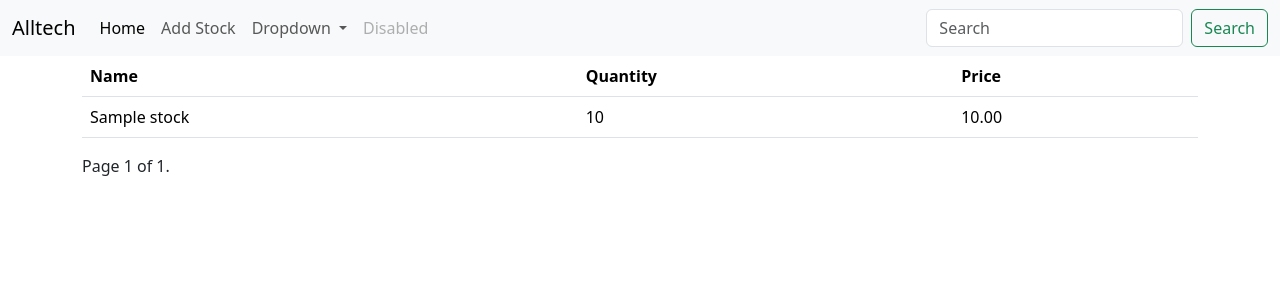
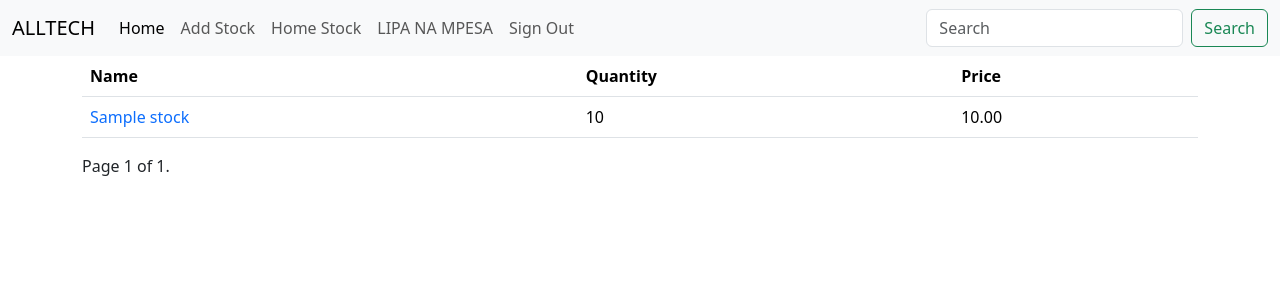
Before and after one commit to johngachara/pos, a Django app: page / in a window 1280 px wide. Shown: the top 300 px of the page. Run offline with Django 4.2, Linux system fonts and the light colour scheme; a user stored in the database is signed in; tables that the repository leaves empty hold one stand-in row (values such as "Sample post"); some libraries are stand-ins or nearby versions.

Commit message:
working prototype

```diff
--- a/Alltechmanagement/urls.py
+++ b/Alltechmanagement/urls.py
@@ -3,5 +3,18 @@ from . import views
 urlpatterns = [
     path('signin',views.signin,name='signin'),
     path('',views.homepage,name='home'),
-    path('addstock',views.add_stock,name='add_stock')
+    path('addstock',views.add_stock,name='add_stock'),
+    path('signout',views.signout,name='signout'),
+    path('homestock',views.home_stock,name='home_stock'),
+    path('addhomestock',views.add_home_stock,name='add_home'),
+    path('product/<int:product_id>',views.view_product,name='product'),
+    path('update/<int:product_id>',views.update_product,name='update'),
+    path('delete/<int:product_id>',views.delete_product,name='delete'),
+    path('search',views.search_product,name='search'),
+    path('homesearch',views.search_home_stock,name='search_home'),
+    path('homeproductview/<int:product_id>',views.view_home_stock,name='view_home_stock'),
+    path('updatehome/<int:product_id>',views.update_home_stock,name='update_home'),
+    path('deletehome/<int:product_id>',views.delete_home_stock,name='delete_home'),
+    path('dispatchpage/<int:product_id>',views.dispatch_page,name='dispatch_page'),
+    path('dispatch/<int:product_id>',views.dispatch,name='dispatch')
 ]
--- a/Alltechmanagement/views.py
+++ b/Alltechmanagement/views.py
@@ -1,11 +1,11 @@
-from django.contrib.auth import authenticate, login
+from django.contrib.auth import authenticate, login, logout
 from django.contrib.auth.decorators import login_required
 from django.core.paginator import Paginator
+from django.db.models import Q
 from django.shortcuts import render, redirect
 from django.contrib import messages
-
-from Alltechmanagement.forms import signin_form, products_form
-from Alltechmanagement.models import Shop_stock
+from Alltechmanagement.forms import signin_form, products_form, home_form
+from Alltechmanagement.models import Shop_stock, Home_stock
 
 
 # Create your views here.
@@ -19,7 +19,7 @@ def signin(request):
             user = authenticate(request,username=username,password=password)
             if user:
                 login(request,user)
-                return render(request,'home.html')
+                return redirect('home')
             else:
                 messages.error(request,'Incorrect Username or Password')
                 form = signin_form()
@@ -45,3 +45,110 @@ def add_stock(request):
             messages.error(request,'Products cannot have the same name')
             form = products_form()
     return render(request,'addstock.html',{"Form":form})
+@login_required
+def signout(request):
+    logout(request)
+    return redirect('signin')
+@login_required
+def home_stock(request):
+    products = Home_stock.objects.all()
+    paginator = Paginator(products, 15)
+    page_number = request.GET.get("page")
+    page_obj = paginator.get_page(page_number)
+    return render(request,'homestock.html',{"page_obj":page_obj})
+@login_required
+def add_home_stock(request):
+    form = home_form()
+    if request.method == 'POST':
+        form = home_form(request.POST)
+        if form.is_valid():
+            form.save()
+            return redirect('home_stock')
+        else:
+            messages.error(request, 'Products cannot have the same name')
+            form = home_form()
+    return render(request, 'addhomestock.html', {"Form": form})
+@login_required
+def view_product(request,product_id):
+    product = Shop_stock.objects.get(pk=product_id)
+    return render(request,'product.html',{"Product":product})
+
+@login_required
+def update_product(request,product_id):
+    to_update = Shop_stock.objects.get(pk=product_id)
+    form = products_form(instance=to_update)
+    if request.method == 'POST':
+        form = products_form(request.POST,instance=to_update)
+        if form.is_valid():
+            form.save()
+            return redirect('product',product_id)
+        else:
+            form = products_form(instance=to_update)
+    return render(request,'update.html',{"Form":form})
+@login_required
+def delete_product(request,product_id):
+    to_delete = Shop_stock.objects.get(pk=product_id)
+    to_delete.delete()
+    messages.error(request,f"{to_delete} Deleted Succesfully")
+    return redirect('home')
+
+@login_required
+def search_product(request):
+    search_parameter = request.GET.get('Searching')
+    data = Shop_stock.objects.filter(Q(product_name__icontains=search_parameter))
+    paginator = Paginator(data, 15)
+    page_number = request.GET.get("page")
+    page_obj = paginator.get_page(page_number)
+    return render(request,'home.html',{"page_obj":page_obj})
+@login_required
+def search_home_stock(request):
+    search_parameter = request.GET.get('Home_stock_searching')
+    data = Home_stock.objects.filter(Q(product_name__icontains=search_parameter))
+    paginator = Paginator(data, 15)
+    page_number = request.GET.get("page")
+    page_obj = paginator.get_page(page_number)
+    return render(request, 'homestock.html', {"page_obj": page_obj})
+@login_required
+def view_home_stock(request,product_id):
+    product = Home_stock.objects.get(pk=product_id)
+    return render(request,'homeproduct.html',{"Product":product})
+@login_required
+def update_home_stock(request,product_id):
+    toupdate = Home_stock.objects.get(pk=product_id)
+    form = home_form(instance=toupdate)
+    if request.method == 'POST':
+        form = home_form(request.POST,instance=toupdate)
+        if form.is_valid():
+            form.save()
+            messages.success(request,f"{toupdate} updated Successfully")
+            return redirect('view_home_stock',product_id)
+        else:
+            form = home_form(instance=toupdate)
+    return render(request,'updatehome.html',{"Form":form})
+@login_required
+def delete_home_stock(request,product_id):
+    to_delete = Home_stock.objects.get(pk=product_id)
+    to_delete.delete()
+    messages.error(request, f"{to_delete} Deleted Successfully")
+    return redirect('home_stock')
+
+@login_required
+def dispatch_page(request, product_id):
+    try:
+        product = Home_stock.objects.get(pk=product_id)
+        return render(request, 'dispatch.html', {"Product": product})
+    except Home_stock.DoesNotExist:
+        messages.error(request, "Product not found.")
+        return redirect('homeproduct')
+
+@login_required
+def dispatch(request,product_id):
+    product = Home_stock.objects.get(pk=product_id)
+    quantity = request.GET.get('dispatch_quantity')
+    if product.quantity > 0 :
+        product.quantity -= int(quantity)
+        product.save()
+        return redirect('home_stock')
+    else:
+        messages.error(request,'No stock left in database')
+        return redirect('home_stock')
--- a/djangoProject15/settings.py
+++ b/djangoProject15/settings.py
@@ -9,7 +9,7 @@ https://docs.djangoproject.com/en/4.2/topics/settings/
 For the full list of settings and their values, see
 https://docs.djangoproject.com/en/4.2/ref/settings/
 """
-
+import os.path
 from pathlib import Path
 from django.contrib import messages
 
@@ -26,7 +26,7 @@ SECRET_KEY = 'django-insecure-4wau9k9hqookos9*qzx5fuee!f64#8f$4c!nqopb7!o@4_qhp$
 # SECURITY WARNING: don't run with debug turned on in production!
 DEBUG = True
 
-ALLOWED_HOSTS = []
+ALLOWED_HOSTS = ['*']
 
 
 # Application definition
@@ -126,6 +126,7 @@ USE_TZ = True
 # https://docs.djangoproject.com/en/4.2/howto/static-files/
 
 STATIC_URL = 'static/'
+STATIC_ROOT = os.path.join(BASE_DIR,'static')
 
 # Default primary key field type
 # https://docs.djangoproject.com/en/4.2/ref/settings/#default-auto-field
--- a/templates/home.html
+++ b/templates/home.html
@@ -4,9 +4,10 @@
     <meta charset="UTF-8">
     <link href="https://cdn.jsdelivr.net/npm/bootstrap@5.3.2/dist/css/bootstrap.min.css" rel="stylesheet" integrity="sha384-T3c6CoIi6uLrA9TneNEoa7RxnatzjcDSCmG1MXxSR1GAsXEV/Dwwykc2MPK8M2HN" crossorigin="anonymous">
     <script src="https://cdn.jsdelivr.net/npm/bootstrap@5.3.2/dist/js/bootstrap.bundle.min.js" integrity="sha384-C6RzsynM9kWDrMNeT87bh95OGNyZPhcTNXj1NW7RuBCsyN/o0jlpcV8Qyq46cDfL" crossorigin="anonymous"></script>
-    <title>Title</title>
+    <title>ALLTECH</title>
 </head>
 {% include 'navbar.html' %}
+{% include 'alerts.html' %}
 <div class="container">
     <table class="table">
         <thead>
@@ -20,7 +21,7 @@
         <tbody>
             {% for item in page_obj %}
             <tr>
-                <td>{{ item.product_name }}</td>
+                <td><a href="{% url 'product' item.id %}" style="text-decoration: none;"> {{ item.product_name }}</a></td>
                 <td>{{ item.quantity }}</td>
                 <td>{{ item.price }}</td>
             </tr>
@@ -30,8 +31,8 @@
         <div class="pagination">
     <span class="step-links">
         {% if page_obj.has_previous %}
-            <a href="?page=1" class="btn btn-secondary d-inline-flex align-items-center" type="button">&laquo; first</a>
-            <a href="?page={{ page_obj.previous_page_number }}" class="btn btn-secondary d-inline-flex align-items-center" type="button">previous</a>
+            <a href="?page=1" class="btn btn-outline-secondary btn-lg px-4" type="button">&laquo; first</a>
+            <a href="?page={{ page_obj.previous_page_number }}" class="btn btn-outline-secondary btn-lg px-4" type="button">previous</a>
         {% endif %}
 
         <span class="current">
@@ -39,8 +40,8 @@
         </span>
 
         {% if page_obj.has_next %}
-            <a href="?page={{ page_obj.next_page_number }}" class="btn btn-secondary d-inline-flex align-items-center" type="button">next</a>
-            <a href="?page={{ page_obj.paginator.num_pages }}" class="btn btn-secondary d-inline-flex align-items-center" type="button">last &raquo;</a>
+            <a href="?page={{ page_obj.next_page_number }}" class="btn btn-outline-secondary btn-lg px-4" type="button">next</a>
+            <a href="?page={{ page_obj.paginator.num_pages }}" class="btn btn-outline-secondary btn-lg px-4" type="button">last &raquo;</a>
         {% endif %}
     </span>
 </div>
--- a/templates/navbar.html
+++ b/templates/navbar.html
@@ -2,43 +2,43 @@
 <html lang="en">
 <head>
     <meta charset="UTF-8">
+    <script src="https://cdnjs.cloudflare.com/ajax/libs/popper.js/2.10.2/umd/popper.min.js" integrity="sha384-M9BOx1stDzVlXF9yA8oXSjE91vNEXZEXn8c4k4QZzYU6f8k1oP92u2f6jNOOh7F" crossorigin="anonymous"></script>
     <link href="https://cdn.jsdelivr.net/npm/bootstrap@5.3.2/dist/css/bootstrap.min.css" rel="stylesheet" integrity="sha384-T3c6CoIi6uLrA9TneNEoa7RxnatzjcDSCmG1MXxSR1GAsXEV/Dwwykc2MPK8M2HN" crossorigin="anonymous">
-    <script src="https://cdn.jsdelivr.net/npm/bootstrap@5.3.2/dist/js/bootstrap.bundle.min.js" integrity="sha384-C6RzsynM9kWDrMNeT87bh95OGNyZPhcTNXj1NW7RuBCsyN/o0jlpcV8Qyq46cDfL" crossorigin="anonymous"></script>
+
 </head>
 <nav class="navbar navbar-expand-lg bg-body-tertiary">
   <div class="container-fluid">
-    <a class="navbar-brand" href="#">Alltech</a>
+    <a class="navbar-brand" href="#">ALLTECH</a>
     <button class="navbar-toggler" type="button" data-bs-toggle="collapse" data-bs-target="#navbarSupportedContent" aria-controls="navbarSupportedContent" aria-expanded="false" aria-label="Toggle navigation">
       <span class="navbar-toggler-icon"></span>
     </button>
     <div class="collapse navbar-collapse" id="navbarSupportedContent">
       <ul class="navbar-nav me-auto mb-2 mb-lg-0">
         <li class="nav-item">
-          <a class="nav-link active" aria-current="page" href="#">Home</a>
+          <a class="nav-link active" aria-current="page" href="{% url 'home' %}">Home</a>
         </li>
         <li class="nav-item">
           <a class="nav-link" href="{% url 'add_stock' %}">Add Stock</a>
         </li>
-        <li class="nav-item dropdown">
-          <a class="nav-link dropdown-toggle" href="#" role="button" data-bs-toggle="dropdown" aria-expanded="false">
-            Dropdown
-          </a>
-          <ul class="dropdown-menu">
-            <li><a class="dropdown-item" href="#">Action</a></li>
-            <li><a class="dropdown-item" href="#">Another action</a></li>
-            <li><hr class="dropdown-divider"></li>
-            <li><a class="dropdown-item" href="#">Something else here</a></li>
-          </ul>
+          {% if user.is_superuser %}
+            <li class="nav-item">
+          <a class="nav-link" href="{% url 'home_stock' %}">Home Stock</a>
         </li>
-        <li class="nav-item">
-          <a class="nav-link disabled" aria-disabled="true">Disabled</a>
+          {% endif %}
+            <li class="nav-item">
+          <a class="nav-link" href="{% url 'add_stock' %}">LIPA NA MPESA</a>
+        </li>
+            <li class="nav-item">
+          <a class="nav-link" href="{% url 'signout' %}">Sign Out</a>
         </li>
       </ul>
-      <form class="d-flex" role="search">
-        <input class="form-control me-2" type="search" placeholder="Search" aria-label="Search">
+      <form class="d-flex" action="{% url 'search' %}">
+        <input class="form-control me-2" type="search" placeholder="Search"name="Searching" aria-label="Search">
         <button class="btn btn-outline-success" type="submit">Search</button>
       </form>
     </div>
   </div>
 </nav>
+<script src="https://cdn.jsdelivr.net/npm/bootstrap@5.3.2/dist/js/bootstrap.bundle.min.js" integrity="sha384-C6RzsynM9kWDrMNeT87bh95OGNyZPhcTNXj1NW7RuBCsyN/o0jlpcV8Qyq46cDfL" crossorigin="anonymous"></script>
+
 </html>
```
Also changed, not shown: Alltechmanagement/forms.py (+9 -2 lines), Alltechmanagement/models.py (+7 -0 lines), templates/404.html (added, +21 -0 lines), templates/addhomestock.html (added, +31 -0 lines), templates/dispatch.html (added, +25 -0 lines), templates/homeproduct.html (added, +29 -0 lines), templates/homestock.html (added, +73 -0 lines), templates/product.html (added, +29 -0 lines), templates/update.html (added, +29 -0 lines), templates/updatehome.html (added, +29 -0 lines).
